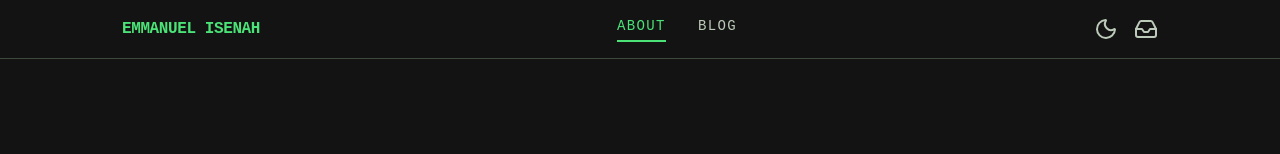
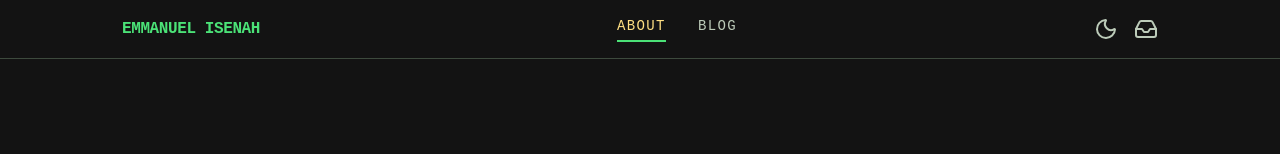
Before and after one commit to Armadillidiid/portfolio, a React (Vite) app: page / in a window 1280 px wide. Shown: the top 154 px of the page. Built offline with nearby package versions, Linux system fonts and the light colour scheme.

Commit message:
feat: update style

```diff
--- a/src/components/layout/header.tsx
+++ b/src/components/layout/header.tsx
@@ -43,8 +43,8 @@ export function Header({ pathname }: HeaderProps) {
                 className={cn(
                   "text-sm uppercase tracking-widest transition-colors pb-1 border-b-2",
                   active
-                    ? "text-primary border-primary"
-                    : "text-muted-foreground border-transparent hover:text-primary",
+                    ? "text-secondary border-primary"
+                    : "text-muted-foreground border-transparent hover:text-secondary",
                 )}
               >
                 {item.label}
```
